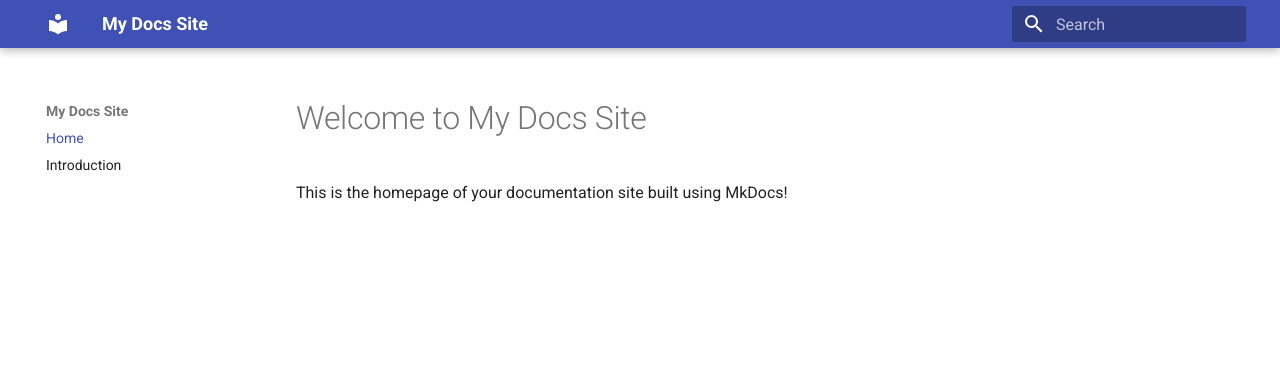
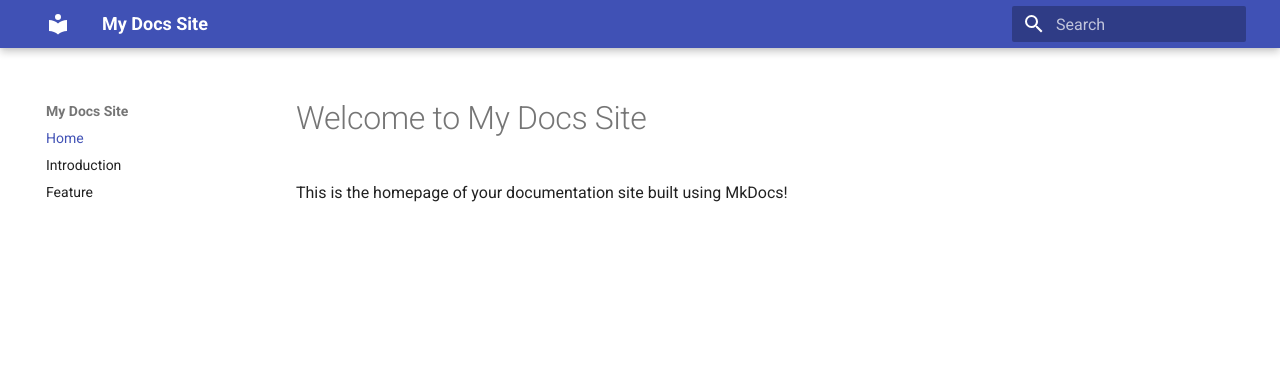
Before and after one commit to sdineshkumar76/my-docs-project, an MkDocs documentation site: the page built from docs/index.md, in a window 1280 px wide. Shown: the top 377 px of the page. Built offline with MkDocs 1.6.1 and Material for MkDocs 9.7.7, drawn with Linux system fonts in a browser that asks for light colours.

Commit message:
Update mkdocs.yml

```diff
--- a/mkdocs.yml
+++ b/mkdocs.yml
@@ -4,3 +4,4 @@ theme:
 nav:
   - Home: index.md
   - Introduction: introduction.md
+  - Feature: feature.md
```
